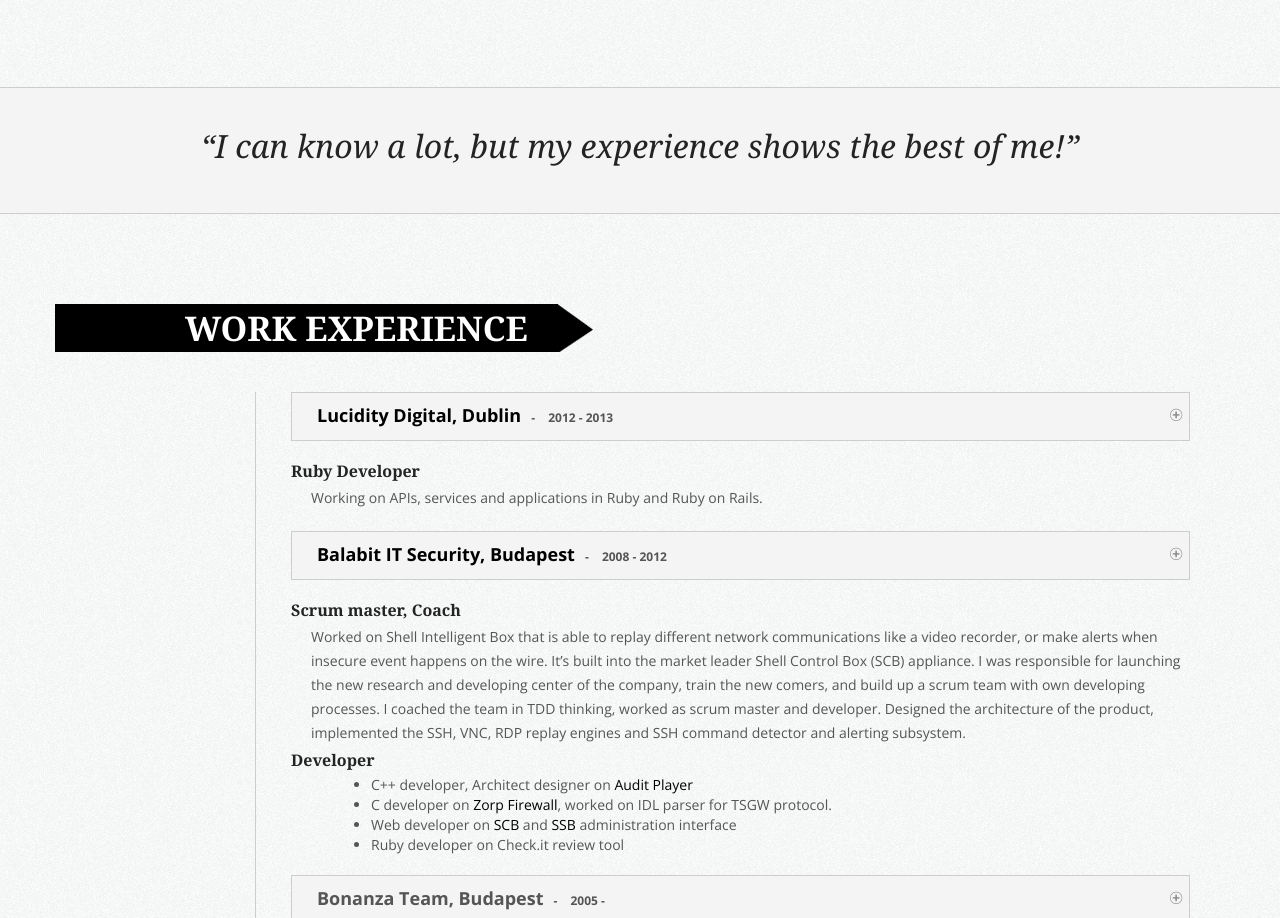
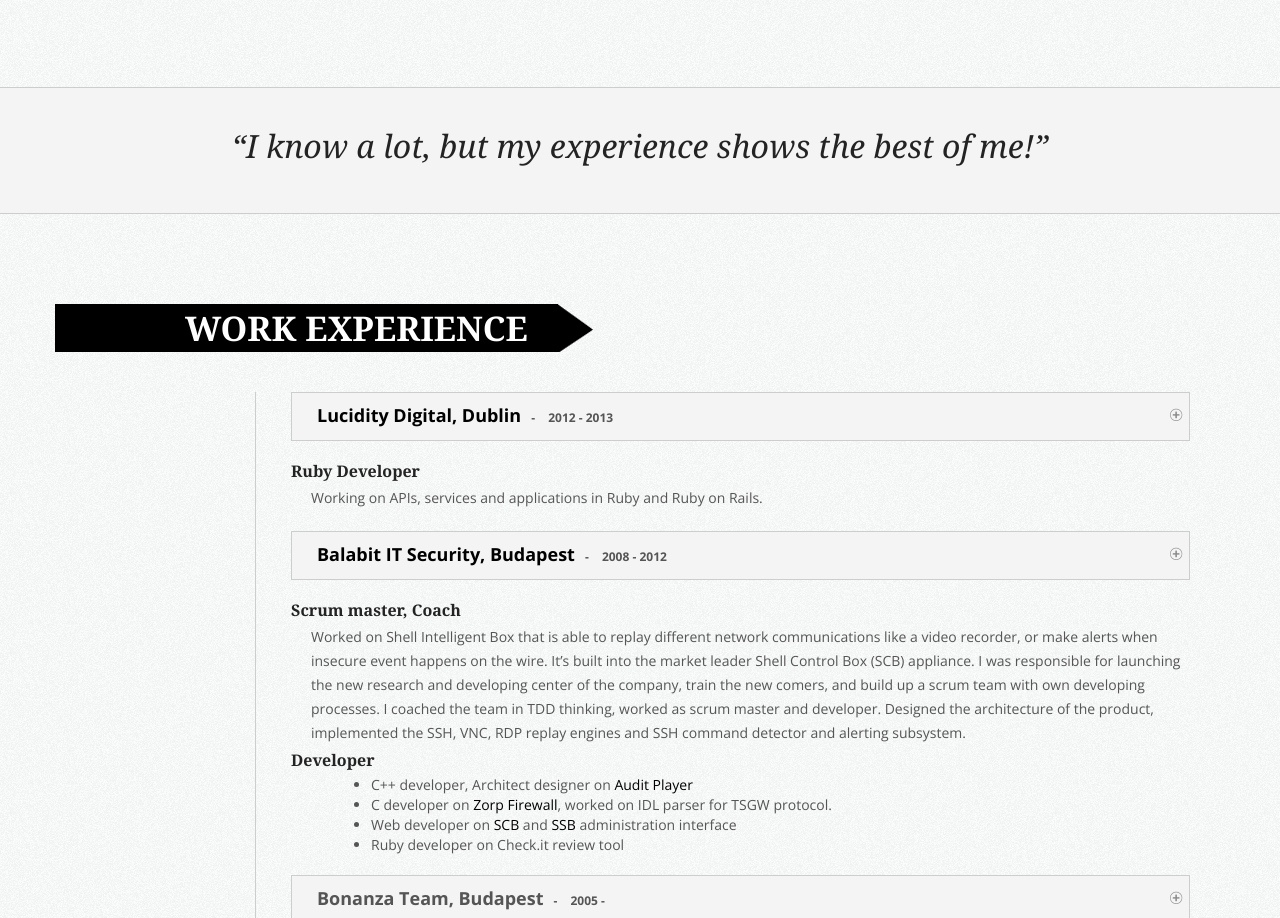
Before and after one commit to Nucc/nucc.github.io, a plain HTML site: page index.html in a window 1280 px wide. Shown: the part 3338-4256 px from the top of the page. Drawn offline with nearby package versions, Linux system fonts and the light colour scheme.

Commit message:
Fixed a grammar issue

```diff
--- a/index.html
+++ b/index.html
@@ -401,7 +401,7 @@
     <!-- Title Area -->
     <section class="title_area">
         <div class="container">
-            <h1>“I can know a lot, but my experience shows the best of me!”</h1>
+            <h1>“I know a lot, but my experience shows the best of me!”</h1>
         </div>
     </section>
     <!-- End Title Area-->
```
